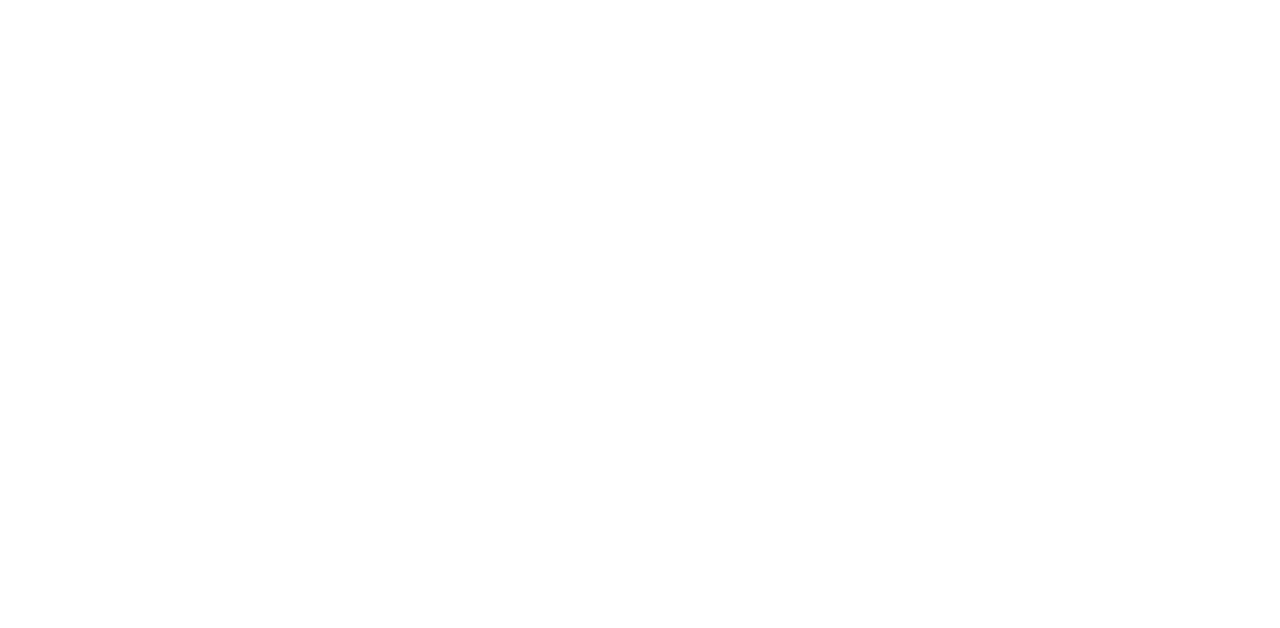
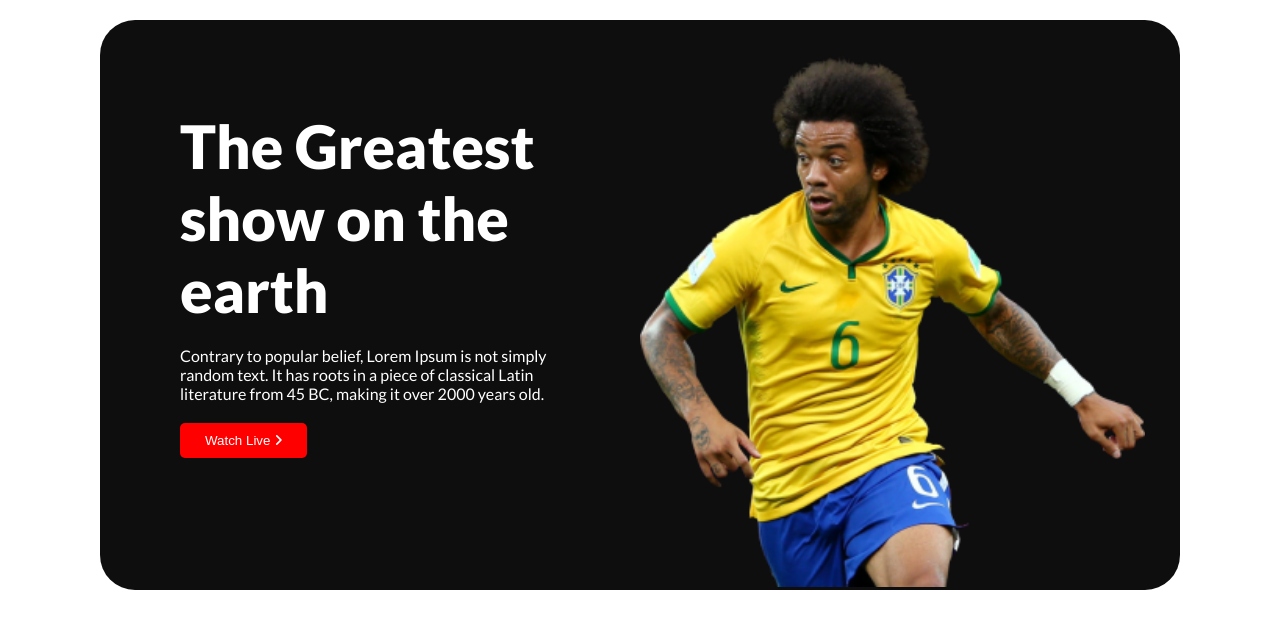
Before and after one commit to JuelHossain/World-Cup, a plain HTML site: page index.html in a window 1280 px wide. Drawn offline with Linux system fonts and the light colour scheme.

Commit message:
hero section done

```diff
--- /dev/null
+++ b/Styles/basic.css
@@ -0,0 +1,15 @@
+@import url("https://fonts.googleapis.com/css2?family=Lato:wght@100;300;400;700;900&display=swap");
+
+* {
+  margin: 0;
+  padding: 0;
+  box-sizing: border-box;
+}
+body {
+  font-family: "Lato", sans-serif;
+  margin: 20px;
+}
+.container {
+  max-width: 1080px;
+  margin: 0 auto;
+}
--- /dev/null
+++ b/Styles/hero.css
@@ -0,0 +1,49 @@
+.hero {
+  display: flex;
+  background-color: rgb(15, 14, 14);
+  border-radius: 35px;
+  padding: 35px 35px 0;
+  transition: background-color 1s linear 1s;
+}
+.hero:hover {
+  background-color: white;
+}
+.hero:hover .text {
+  color: black;
+}
+.hero:hover .btn {
+  transform: translate(150%);
+}
+.hero .text {
+  transition: color 1s linear 1s;
+  width: 50%;
+  color: white;
+  padding: 55px 45px 0;
+  display: flex;
+  flex-direction: column;
+  align-items: flex-start;
+  gap: 20px;
+}
+.hero .text h2 {
+  font-size: 60px;
+  font-weight: 1000;
+}
+.btn {
+  display: inline;
+  padding: 10px 25px;
+  border-radius: 5px;
+  background-color: red;
+  color: white;
+  border: none;
+  transition: background-color 500ms linear, transform 1s linear 1s;
+}
+.btn:hover {
+  background-color: black;
+}
+.hero .image {
+  width: 50%;
+}
+.hero .image img {
+  width: 100%;
+  height: auto;
+}
--- a/index.html
+++ b/index.html
@@ -4,9 +4,27 @@
     <meta charset="UTF-8" />
     <meta http-equiv="X-UA-Compatible" content="IE=edge" />
     <meta name="viewport" content="width=device-width, initial-scale=1.0" />
+    <link rel="stylesheet" href="./Styles/basic.css">
+    <link rel="stylesheet" href="./Styles/hero.css">
     <title>World Cup</title>
   </head>
   <body>
-
+    <div class="container">
+      <div class="hero">
+        <div class="text">
+          <h2>The Greatest show on the earth</h2>
+          <p>
+            Contrary to popular belief, Lorem Ipsum is not simply random text.
+            It has roots in a piece of classical Latin literature from 45 BC,
+            making it over 2000 years old.
+          </p>
+          <Button class="btn">Watch Live <i class="fa-solid fa-angle-right"></i></Button>
+        </div>
+        <div class="image">
+            <img src="./assets/Banner Image.png" alt="">
+        </div>
+      </div>
+    </div>
+    <script src="https://kit.fontawesome.com/275c872536.js" crossorigin="anonymous"></script>
   </body>
 </html>
--- a/style.css
+++ /dev/null
@@ -1,8 +0,0 @@
-*{
-    margin: 0;
-    padding: 0;
-    box-sizing: border-box;
-}
-body{
-
-}
```
Also changed, not shown: assets/Banner Image.png (added), assets/Blog Image.png (added), assets/Chat Icon.png (added), assets/Flag.png (added), assets/Time Icon.png (added), assets/germany Flag.png (added).
